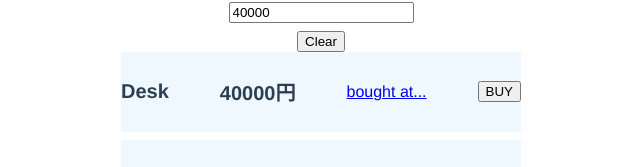
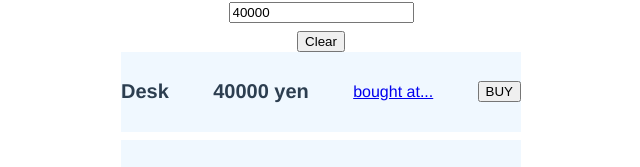
Before and after one commit to Shokimac/Vue.js3_TypeScript_practice, a Vue app: page / in a window 1280 px wide. Shown: the part 167-334 px from the top of the page, without its empty margins (319-959 px from the left). Built offline with nearby package versions, Linux system fonts and the light colour scheme.

Commit message:
computedを使ったリアクティブ

```diff
--- a/src/components/Payment.vue
+++ b/src/components/Payment.vue
@@ -1,5 +1,5 @@
 <script setup lang="ts">
-import { ref, reactive } from 'vue'
+import { ref, reactive, computed } from 'vue'
 
 // 単一なものは refを使う
 // const itemName1 = ref<string>('Desk')
@@ -34,6 +34,29 @@ const clear = () => {
   item1.name = ''
   item1.price = 0
 }
+
+const budget = 50000
+
+// 何らかの条件を元に、値を生成する時に使うのが Vueのcomputed
+// 条件分岐や計算など処理を用いて変数に値を格納する
+// computed の中にアロー関数を入れる
+const priceLabel = computed(() => {
+  if (item1.price > budget) {
+    return 'too expensive...'
+  } else {
+    return item1.price + ' yen'
+  }
+})
+
+// 上記のcomputedを下記のように単純にitem1.priceに依存した処理をメソッド内に書いても反映されるが
+// Vueのcomputedを使うことで、キャッシュが効いたり動作が最適化されるメリットがあるとのことで、computedを使うことが推奨されている
+// const getPriceLabel = () => {
+//   if (item1.price > budget) {
+//     return 'too expensive...'
+//   } else {
+//     return item1.price + ' yen'
+//   }
+// }
 </script>
 
 <template>
@@ -46,7 +69,10 @@ const clear = () => {
     <button v-on:click="clear">Clear</button>
     <div class="payment">
       <label>{{ item1.name }}</label>
-      <label>{{ item1.price }}円</label>
+      <!-- 下記のように三項演算子で書けるが、Vueの基本的な考え方として、template内にはロジックはあまり持たせない -->
+      <!-- <label>{{ item1.price > budget ? 'too expensive...' : item1.price }}</label> -->
+      <label>{{ priceLabel }}</label>
+      <!-- <label>{{ item1.price }}円</label> -->
       <a v-bind:href="url1">bought at...</a>
       <button v-on:click="buy(item1.name)">BUY</button>
     </div>
```
